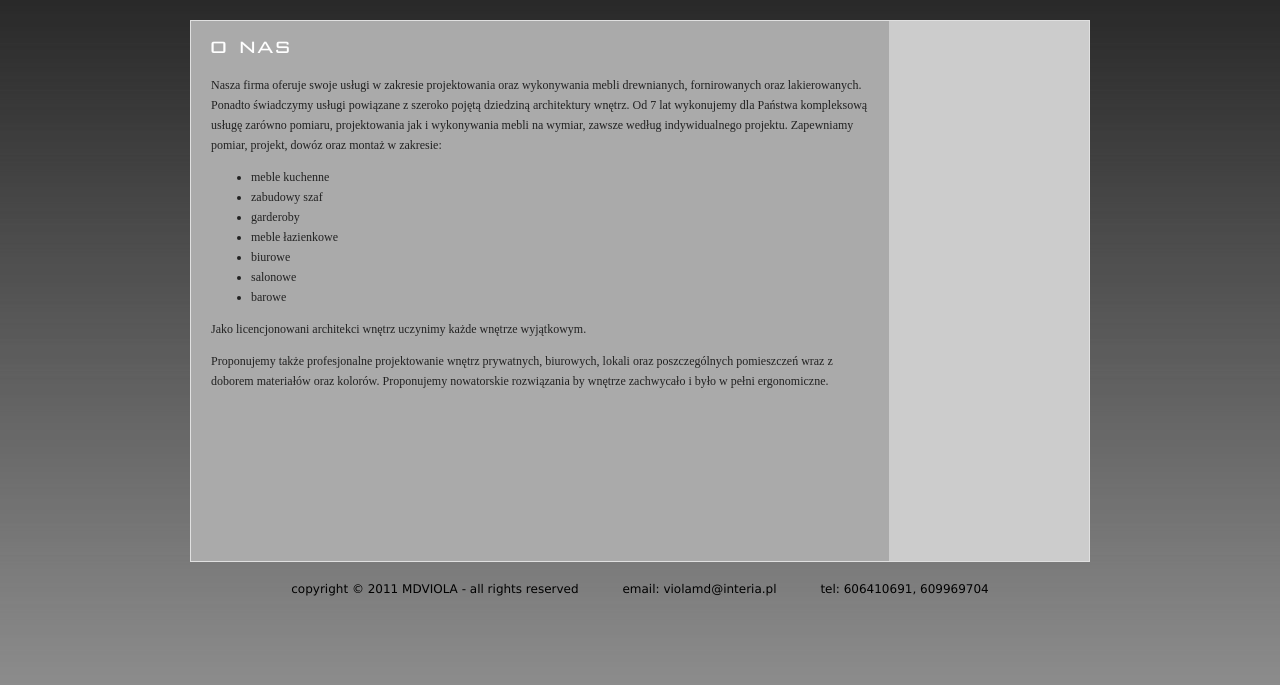
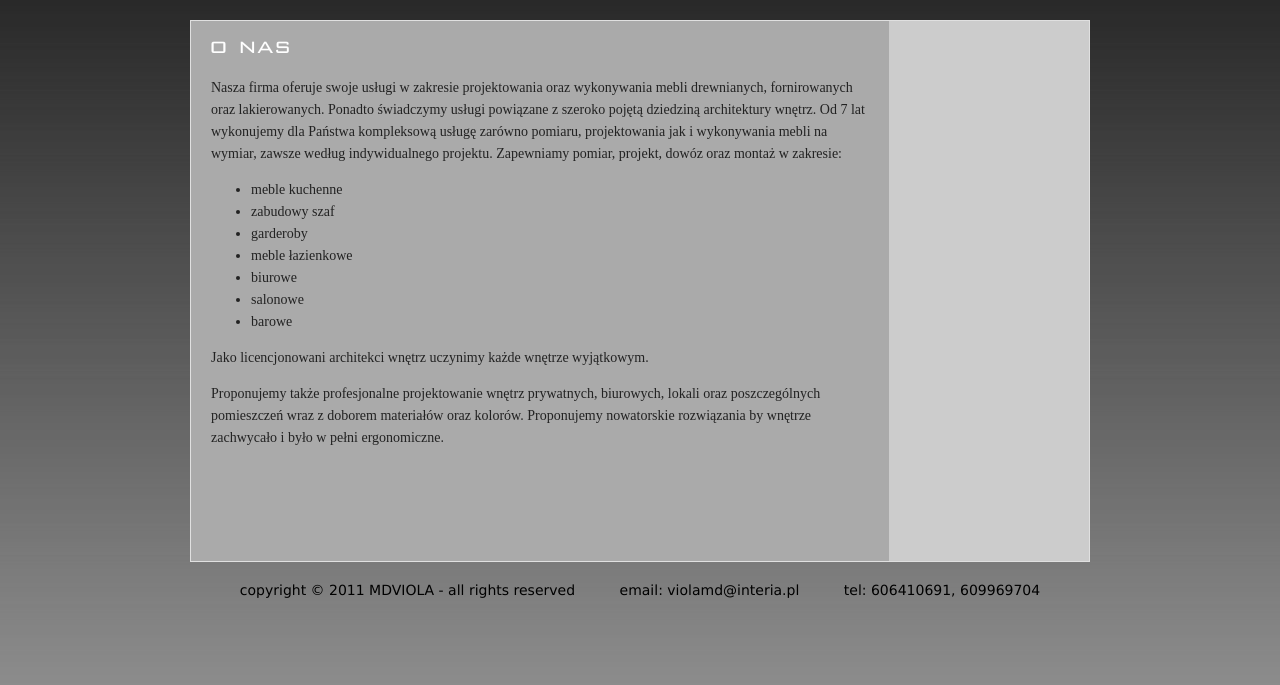
Before and after one commit to damiangoc/vprojekt, a CakePHP app: the page made by app/views/onas/view.ctp in a window 1280 px wide. Shown: the part 61-746 px from the top of the page. Run offline with PHP 8.4 and a stand-in for CakePHP, Linux system fonts and the light colour scheme; the template is opened without the code that fills it, so the values that code supplies are empty; some libraries are stand-ins or nearby versions.

Commit message:
font-size bigger

```diff
--- a/app/webroot/css/common.css
+++ b/app/webroot/css/common.css
@@ -53,7 +53,7 @@ BODY {
     margin: 20px 0;
     text-align: center;
     font-family: Verdana;
-    font-size: 12px;
+    font-size: 14px;
 }
 #footer span {
     padding: 0px 20px;
@@ -62,8 +62,8 @@ BODY {
     background-color: #AAAAAA;
     float: left;
     font-family: "Lucida Grande,Trebuchet MS,Helvetica,Tahoma,Arial,sans-serif";
-    font-size: 12px;
-    line-height: 20px;
+    font-size: 14px;
+    line-height: 22px;
     padding: 20px;
     height: 500px;
 }
@@ -100,14 +100,14 @@ BODY {
 form label {
     display: inline-block;
     width: 100px;
-    font-size: 12px;
+    font-size: 14px;
     text-align: right;
     padding-right: 10px;
 }
 form input[type="submit"] {
     border: 2px solid #AAA;
     display: inline-block;
-    font-size: 12px;
+    font-size: 14px;
     line-height: 16px;
     padding: 2px 10px;
 }
```
Also changed, not shown: 4 other files.
